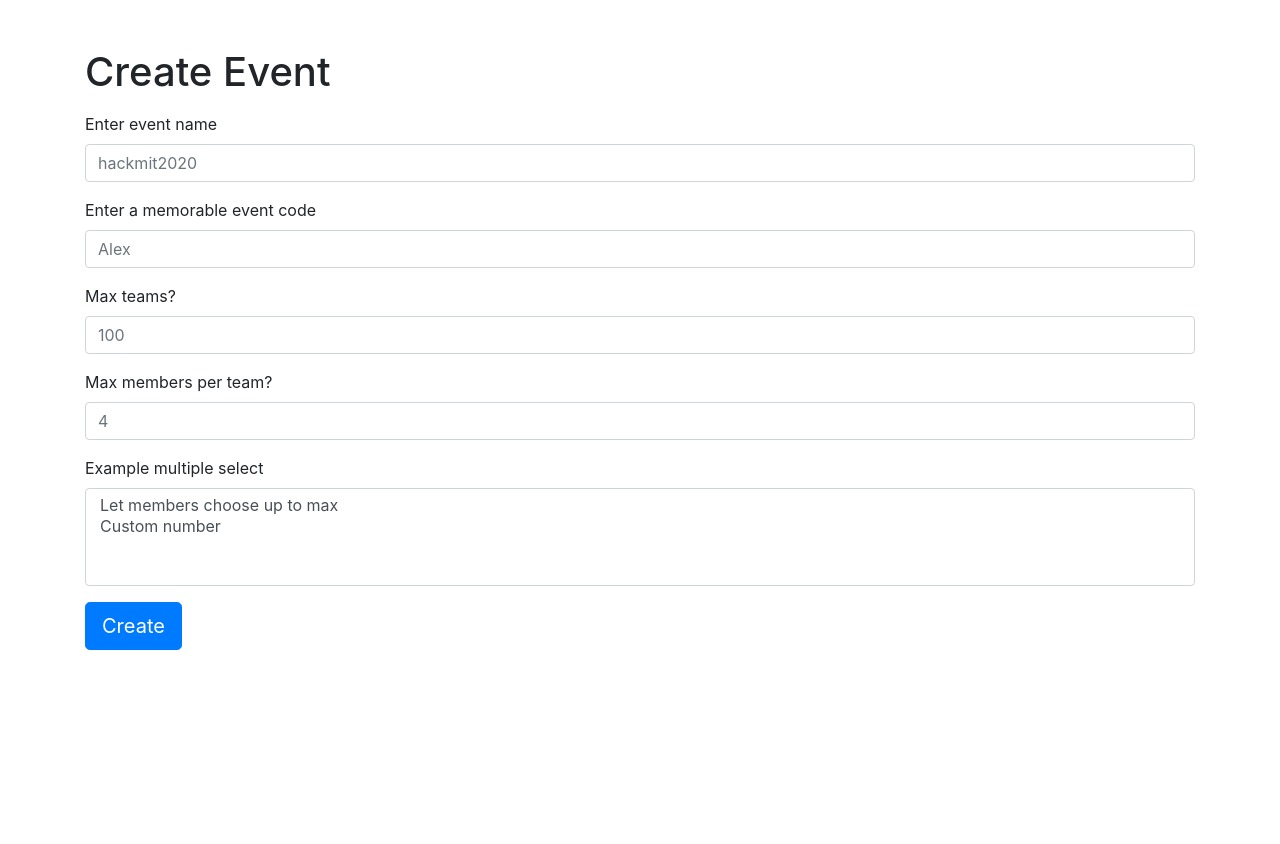
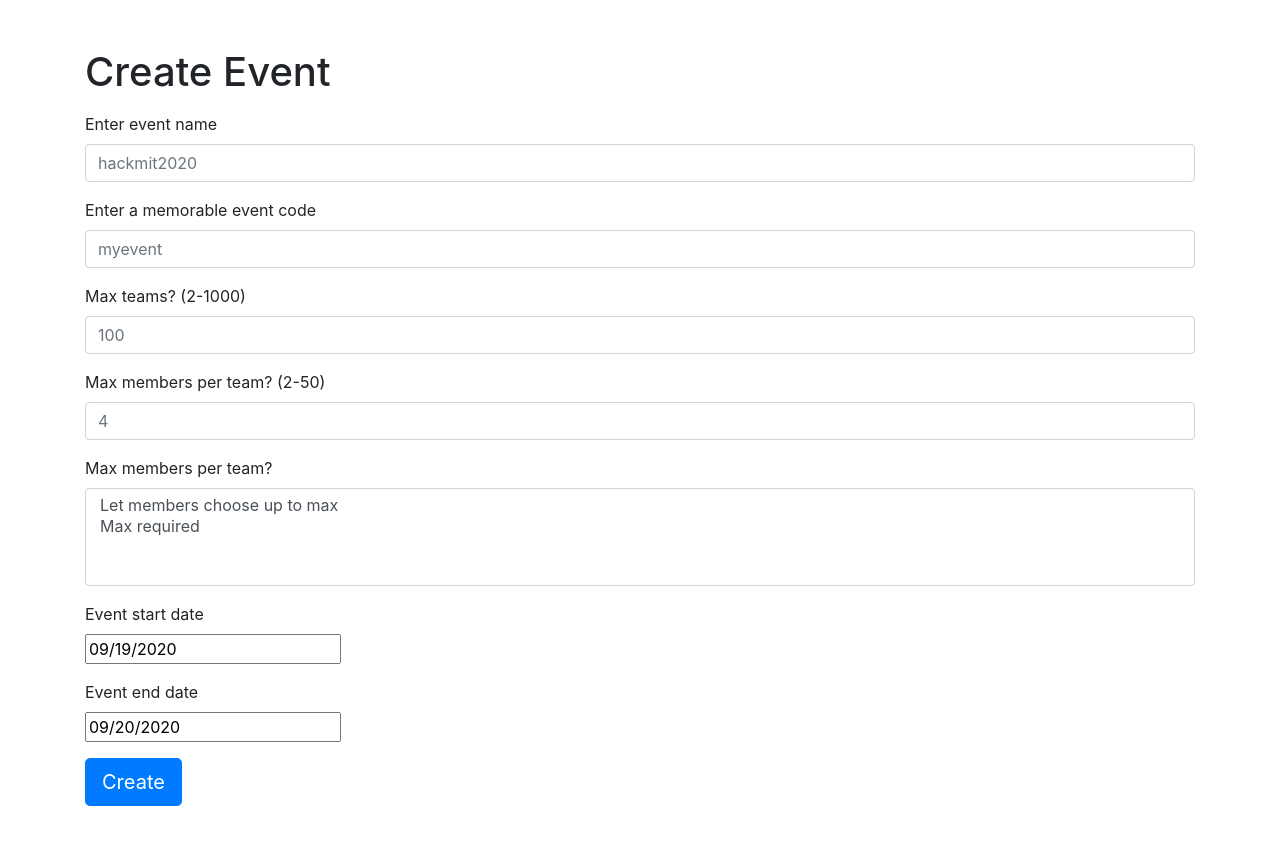
Before and after one commit to yanchen01/hackmit2020, a React (Create React App) app: page /createevent in a window 1280 px wide. Shown: the top 844 px of the page. Before the commit the page ends 800 px from the top, so only its background shows below. Built offline with nearby package versions, Linux system fonts and the light colour scheme.

Commit message:
Add create event validators + date selectors

```diff
--- a/package.json
+++ b/package.json
@@ -8,9 +8,12 @@
     "@testing-library/user-event": "^7.1.2",
     "axios": "^0.20.0",
     "bootstrap": "^4.5.2",
+    "create-react-class": "^15.6.3",
     "firebase": "^7.21.0",
     "react": "^16.13.1",
     "react-bootstrap": "^1.3.0",
+    "react-bootstrap-date-picker": "^5.1.0",
+    "react-datepicker": "^3.1.3",
     "react-dom": "^16.13.1",
     "react-firebaseui": "^4.1.0",
     "react-hook-form": "^6.8.3",
--- a/src/containers/CreateEvent/index.jsx
+++ b/src/containers/CreateEvent/index.jsx
@@ -5,21 +5,53 @@ import {
   FormControl,
   Container,
   Button,
+  FormGroup,
 } from "react-bootstrap";
 import { useForm } from "react-hook-form";
+import DatePicker from "react-datepicker";
 import firebase from "firebase";
 import "./style.css";
+import "react-datepicker/dist/react-datepicker.css";
+
+const MAX_MEMBERS_PER_TEAM_OPTIONS = [
+  "Let members choose up to max",
+  "Max required",
+];
 
 const CreateEvent = () => {
   const [isMaxMembersPerTeamEnabled, setIsMaxMembersPerTeamEnabled] = useState(
     false
   );
-  const [maxMembersPerTeam, setMaxMembersPerTeam] = useState(0);
+
+  const initialStartDate = new Date();
+  let initialEndDate = new Date();
+  initialEndDate.setDate(initialStartDate.getDate() + 1);
+  const [eventStartDate, setEventStartDate] = useState(initialStartDate);
+  const [eventEndDate, setEventEndDate] = useState(initialEndDate);
   const onSubmit = (data) => {
     const { eventCode, name } = data;
+    // { eventCode, name, isMaxMembersPerTeamEnabled } => firebase
   };
 
   const { register, handleSubmit, watch, errors } = useForm();
+
+  const onPressMultiSelect = (val) => {
+    if (val === MAX_MEMBERS_PER_TEAM_OPTIONS[0]) {
+      setIsMaxMembersPerTeamEnabled(false);
+    } else {
+      setIsMaxMembersPerTeamEnabled(true);
+    }
+  };
+
+  const onChangeEventStartDate = (date) => {
+    setEventStartDate(date);
+  };
+
+  const onChangeEventEndDate = (date) => {
+    setEventEndDate(date);
+  };
+
+  const eventCodeWatcher = watch("eventCode");
 
   return (
     <section className="create-event-page m-xl-5">
@@ -48,7 +80,7 @@ const CreateEvent = () => {
             <FormControl
               name="name"
               ref={register({ min: 3, max: 50, required: true })}
-              placeholder="Alex"
+              placeholder={eventCodeWatcher || "myevent"}
               aria-label="Username"
               aria-describedby="basic-addon1"
             />
@@ -59,11 +91,16 @@ const CreateEvent = () => {
         </div>
 
         <div className="mt-lg-3 mt-lg-3">
-          <label>Max teams?</label>
+          <label>Max teams? (2-1000)</label>
           <InputGroup>
             <FormControl
               name="maxTeams"
-              ref={register({ min: 3, max: 50, required: true })}
+              type="number"
+              ref={register({
+                min: 2,
+                max: 1000,
+                required: true,
+              })}
               placeholder="100"
               aria-label="teams"
               aria-describedby="basic-addon1"
@@ -75,11 +112,12 @@ const CreateEvent = () => {
         </div>
 
         <div className="mt-lg-3 mt-lg-3">
-          <label>Max members per team?</label>
+          <label>Max members per team? (2-50)</label>
           <InputGroup>
             <FormControl
               name="maxUsersPerTeam"
-              ref={register({ min: 3, max: 50, required: true })}
+              type="number"
+              ref={register({ min: 2, max: 50, required: true })}
               placeholder="4"
               aria-label="usersPerTeam"
               aria-describedby="basic-addon1"
@@ -92,34 +130,38 @@ const CreateEvent = () => {
 
         <div className="form-group mt-lg-3 mb-lg-3">
           <label htmlFor="exampleFormControlSelect2">
-            Example multiple select
+            Max members per team?
           </label>
           <select
-            onChange={(e) => console.log("data", e.target.value)}
+            onChange={(e) => onPressMultiSelect(e.target.value)}
             multiple
             className="form-control"
             id="exampleFormControlSelect2"
           >
-            <option>Let members choose up to max</option>
-            <option>Custom number</option>
+            {MAX_MEMBERS_PER_TEAM_OPTIONS.map((e, i) => (
+              <option key={`${e}-${i}`}>{e}</option>
+            ))}
           </select>
-          {isMaxMembersPerTeamEnabled && (
-            <div className="mt-lg-3 mt-lg-3">
-              <label>Set max members per team</label>
-              <InputGroup>
-                <FormControl
-                  name="maxUsersPerTeam"
-                  ref={register({ min: 3, max: 50, required: true })}
-                  placeholder="Let members choose up to max"
-                  aria-label="usersPerTeam"
-                  aria-describedby="basic-addon1"
-                />
-              </InputGroup>
-              {errors.maxUsersPerTeam && (
-                <span className="text-danger">This field is required</span>
-              )}
-            </div>
-          )}
+        </div>
+
+        <div className="mt-lg-3 mb-lg-3">
+          <label>Event start date</label>
+          <FormGroup>
+            <DatePicker
+              selected={eventStartDate}
+              onChange={onChangeEventStartDate}
+            />
+          </FormGroup>
+        </div>
+
+        <div className="mt-lg-3 mb-lg-3">
+          <label>Event end date</label>
+          <FormGroup>
+            <DatePicker
+              selected={eventEndDate}
+              onChange={onChangeEventEndDate}
+            />
+          </FormGroup>
         </div>
 
         <div className="mt-lg-3 mb-lg-3">
```
Also changed, not shown: 1 other file (tests, documents, lock files or other folders).
